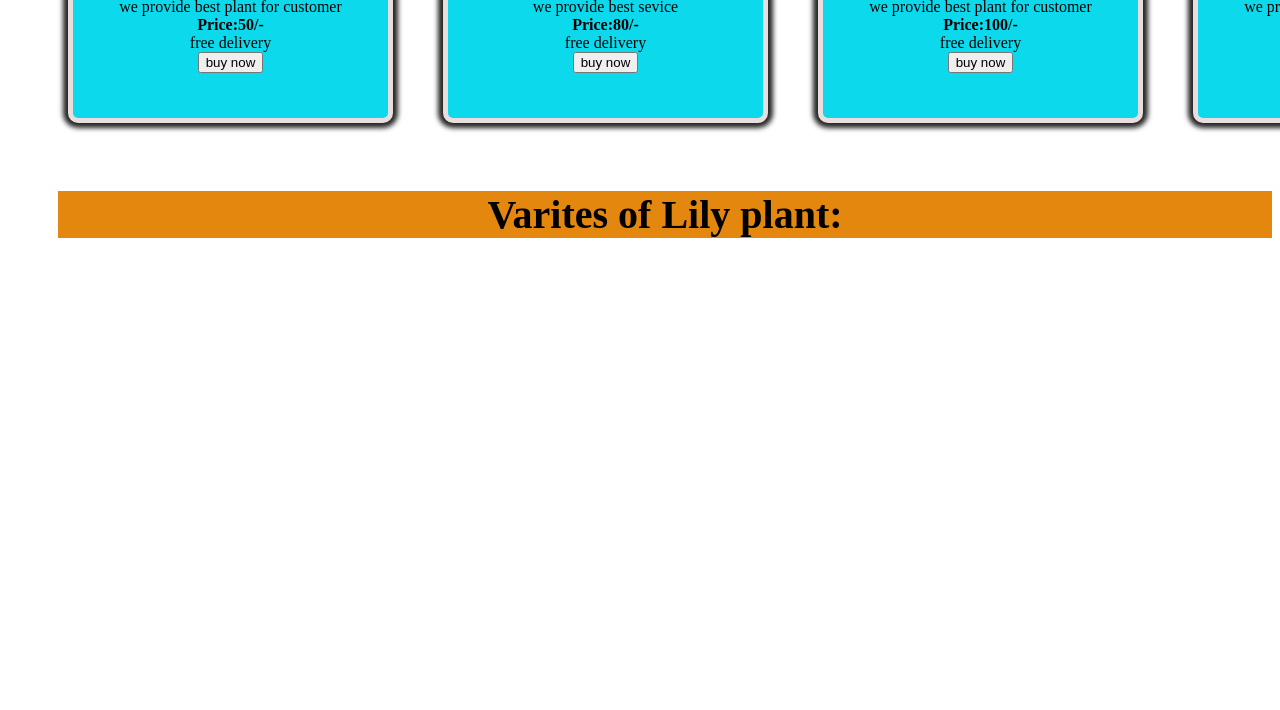
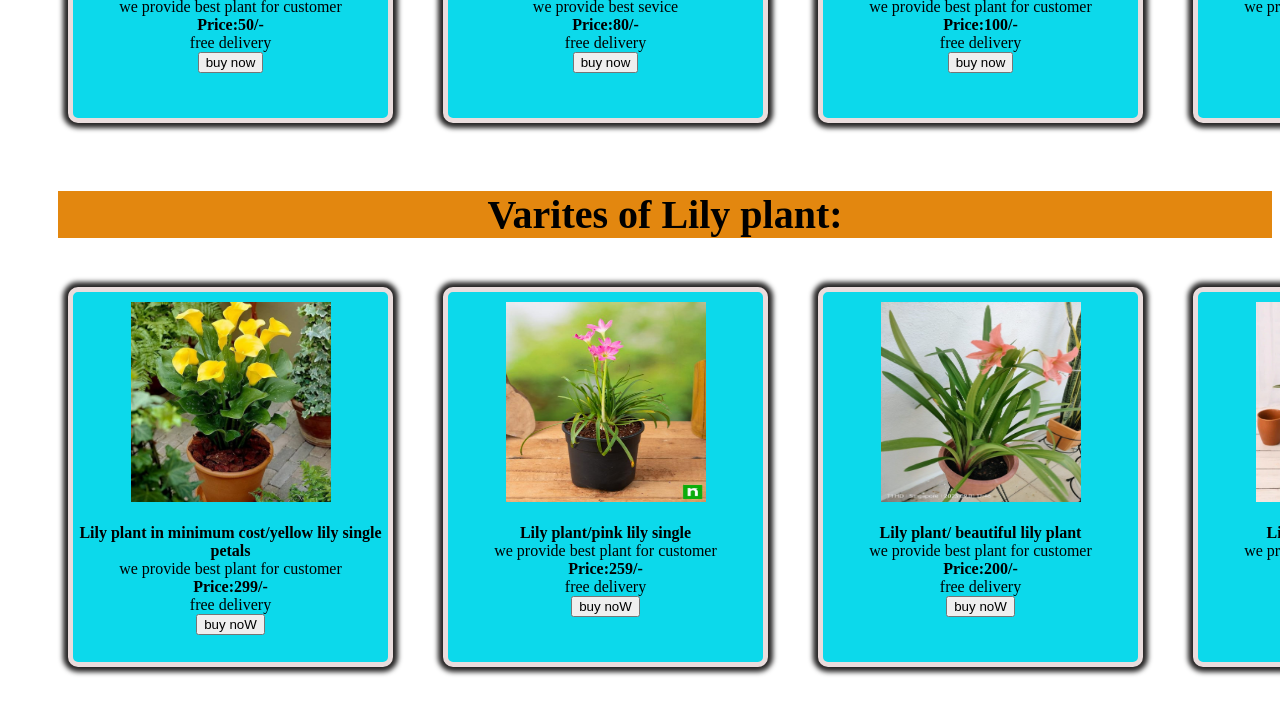
Before and after one commit to chaitaligarud/VRINDAVAN-NURSARY, a plain HTML site: page index.html in a window 1280 px wide. Shown: the part 1740-2450 px from the top of the page. Drawn offline with Linux system fonts and the light colour scheme.

Commit message:
new changes

```diff
--- a/index.html
+++ b/index.html
@@ -196,5 +196,47 @@ width:400px
                 </div>
                 <h2 style="text-align:center;margin-left:50px;background-color:#e3870f;font-size:40px;font-family: 'Times New Roman', Times, serif;">Varites of Lily plant:</h2>
                 <div class="container1">
+                    <div class="item">
+                        <img src="./IMAGES/lily.jpg"height="200"width="200"><br><br>
+                     <b style="text-align: center;">Lily plant in minimum cost/yellow lily single petals</b><br>
+                       we provide best plant for customer<br>
+                            <b>Price:299/-</b><br>
+                            free delivery<br>
+                            <button>
+                                buy noW
+                            </button>
+                        </div>
+                        <div class="item">
+                            <img src="./IMAGES/pink-lily.jpg"height="200"width="200"><br><br>
+                         <b style="text-align: center;">Lily plant/pink lily single </b><br>
+                           we provide best plant for customer<br>
+                                <b>Price:259/-</b><br>
+                                free delivery<br>
+                                <button>
+                                    buy noW
+                                </button>
+                            </div>
+                            <div class="item">
+                                <img src="./IMAGES/beautiful_lily.jpg"height="200"width="200"><br><br>
+                             <b style="text-align: center;">Lily plant/ beautiful lily plant </b><br>
+                               we provide best plant for customer<br>
+                                    <b>Price:200/-</b><br>
+                                    free delivery<br>
+                                    <button>
+                                        buy noW
+                                    </button>
+                                </div>
+                                <div class="item">
+                                    <img src="./IMAGES/nurserylive-lily-plants-category-image.webp"height="200"width="200"><br><br>
+                                 <b style="text-align: center;">Lily plant/ white lily plant </b><br>
+                                   we provide best plant for customer<br>
+                                        <b>Price:399/-</b><br>
+                                        free delivery<br>
+                                        <button>
+                                            buy noW
+                                        </button>
+                                    </div>
+                </div>
+
         </body>
 </html>
```
